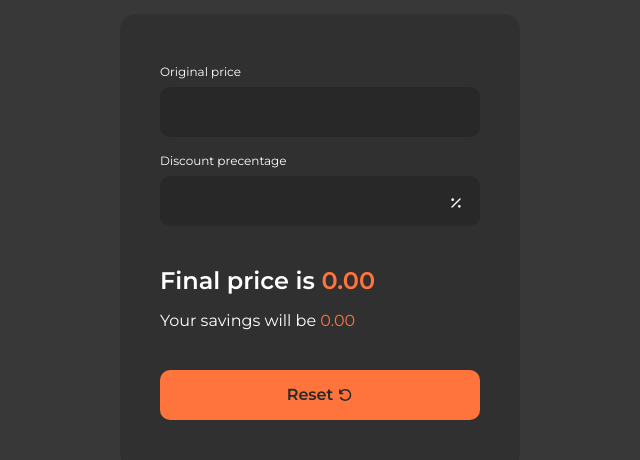
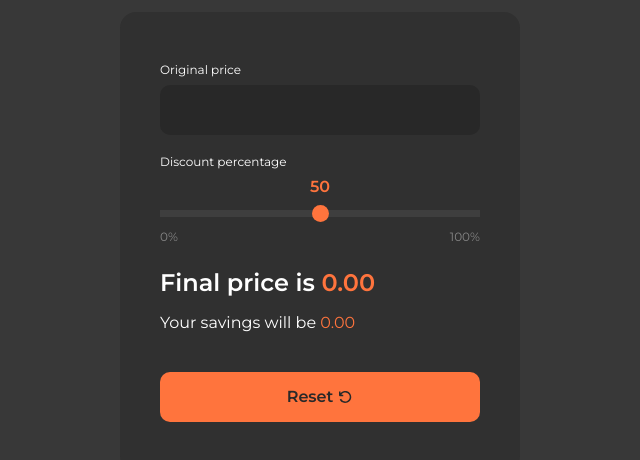
Before and after one commit to stefanelli990/discount-calculator, a plain HTML site: page index.html in a window 1280 px wide. Both pictures are taken after a click on the button "Reset". Shown: the part 196-656 px from the top of the page, without its empty margins (320-960 px from the left). Drawn offline with Linux system fonts and the light colour scheme.

Commit message:
addedd slider

```diff
--- a/index.html
+++ b/index.html
@@ -8,17 +8,21 @@
     <link rel="stylesheet" href="style.css" />
   </head>
   <body>
+
     <h1 class="app-title"><span>discount</span> calculator</h1>
     <div class="app-wrapper">
       <div class="app-input">
-
         <input onkeyup="calculateDiscount()" type="text" id="originalPriceInput"/>
         <label for="originalPriceInput">Original price</label>
       </div>
-      <div class="app-input">
-        <input onkeyup="calculateDiscount()" type="text" id="discountPrecentageInput"/>
-        <label for="discountPrecentageInput">Discount precentage</label>
-        <img src="assets/percentage.svg" alt="">
+      <label for="sliderRange">Discount percentage</label>
+      <div id="slidecContainer">
+        <input onchange="calculateDiscount()" type="range" step="5"  id="sliderRange">
+        <output id="sliderOutput"></output>
+        <div class="labels">
+          <span>0%</span>
+          <span>100%</span>
+        </div>
       </div>
       <div class="app-results" id="finalPrices">
         <h2>Final price is <span>0.00</span></h2>
--- a/script.js
+++ b/script.js
@@ -1,20 +1,35 @@
 const originalPriceInput = document.getElementById("originalPriceInput");
-const discountPrecentageInput = document.getElementById("discountPrecentageInput");
 const finalPrices = document.getElementById("finalPrices");
 const btn = document.querySelector('.btn');
 const inputs = document.querySelectorAll('input');
 
+const sliderRange = document.getElementById('sliderRange');
+const sliderOutput = document.getElementById('sliderOutput');
+
+
+sliderRange.addEventListener("input", () => {
+  setBubble(sliderRange, sliderOutput);
+});
+sliderOutput.value = 50;
+function setBubble(sliderRange, sliderOutput) {
+  const val = sliderRange.value;
+  const min = sliderRange.min ? sliderRange.min : 0;
+  const max = sliderRange.max ? sliderRange.max : 100;
+  const newVal = Number(((val - min) * 100) / (max - min));
+  sliderOutput.value = val;
+
+  sliderOutput.style.left = `calc(${newVal}% + (${8 - newVal * 0.15}px))`;
+  console.log(sliderOutput.value)
+}
+
+
 // calculate discount
 const calculateDiscount = () => {
+
   const originalPrice = originalPriceInput.value;
-
-  const discountPrecentage = discountPrecentageInput.value / 100;
-
+  const discountPrecentage = sliderOutput.value / 100;
   const savings = originalPrice * discountPrecentage;
-
   const finalPrice = originalPrice - savings;
-
-  console.log({ finalPrice: finalPrice, yourSavings: savings });
 
   finalPrices.innerHTML = `
     <h2>Final price is <span>${finalPrice.toLocaleString(undefined, {minimumFractionDigits: 2, maximumFractionDigits: 2,})}</span></h2>
@@ -22,22 +37,20 @@ const calculateDiscount = () => {
    `;
 };
 
-// reset inputs
+// reset price and slider
 btn.addEventListener('click', () => {
-  inputs.forEach(input => {
-    input.value = '';
-  })
+  originalPriceInput.value = '';
   document.querySelectorAll('.app-results span').forEach(span => {
-    console.log(span)
     span.textContent = '0.00';
-  })
+  });
+  sliderOutput.value = 50;
+  sliderRange.value = 50;
+  sliderOutput.style.left = '50%'
 });
 
-// prevent from typing letters
-inputs.forEach(input => {
-  input.addEventListener('input', () => {
-          if (isNaN(Number(input.value))) {
-      input.value = '';
-    }
-  })
+// prevent letters
+originalPriceInput.addEventListener('input', () => {
+  if (isNaN(Number(originalPriceInput.value))) {
+        originalPriceInput.value = '';
+  }
 });
--- a/style.css
+++ b/style.css
@@ -52,7 +52,7 @@ body {
     padding: 16px;
     top: 26px;
 }
-.app-input label {
+ label {
     font-size: 12px;
     margin-bottom: 8px;
     display: inline;
@@ -71,9 +71,52 @@ body {
 .app-input input:focus {
     border: 1px solid var(--primary);
 }
-.app-input input:focus + label {
-    color: var(--primary);
+
+#slidecContainer {
+    position: relative;
+    margin-top: 32px;
 }
+#sliderRange {
+    -webkit-appearance: none;  /* Override default CSS styles */
+    appearance: none;
+    width: 100%; /* Full-width */
+    height: 7px; /* Specified height */
+    background: #3E3E3E; /* Grey background */
+    outline: none; /* Remove outline */
+    -webkit-transition: .2s; /* 0.2 seconds transition on hover */
+    transition: opacity .2s;
+}
+#sliderRange::-webkit-slider-thumb {
+    -webkit-appearance: none; /* Override default look */
+    appearance: none;
+    width: 17px; /* Set a specific slider handle width */
+    height: 17px; /* Slider handle height */
+    background: var(--primary); /* Green background */
+    cursor: grab; /* Cursor on hover */
+    border-radius: 50%;
+  }
+
+  #sliderOutput {
+  color: var(--primary);
+  font-weight: 600;
+  position: absolute;
+  top: -25px;
+  border-radius: 4px;
+  left: 50%;
+  transform: translateX(-50%);
+  }
+  .labels {
+    width: 100%;
+    display: flex;
+    justify-content: space-between;
+    margin-top: 8px;
+  }
+  .labels span {
+    font-size: 12px;
+    color: #878787;
+    cursor: default;
+  }
+
 .app-results {
     margin: 1.5rem 0 2.5rem;
 }
```
